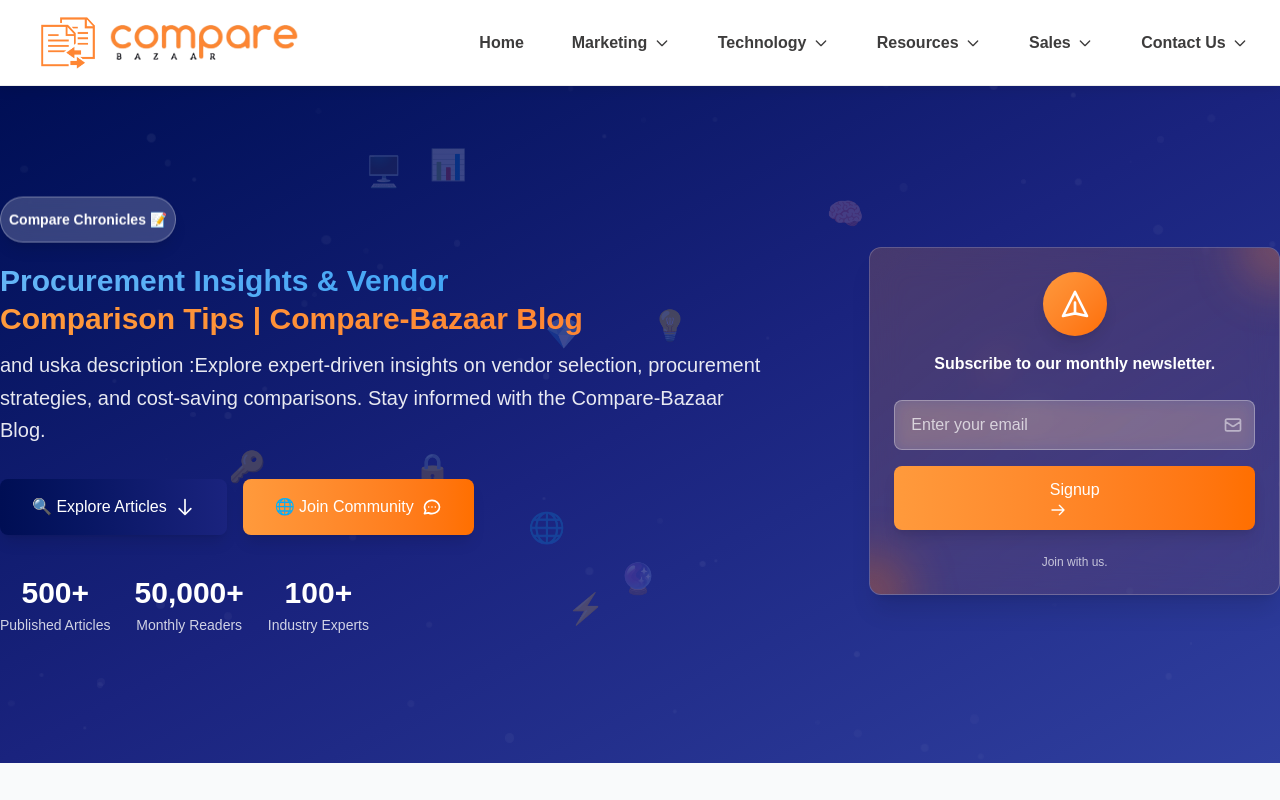
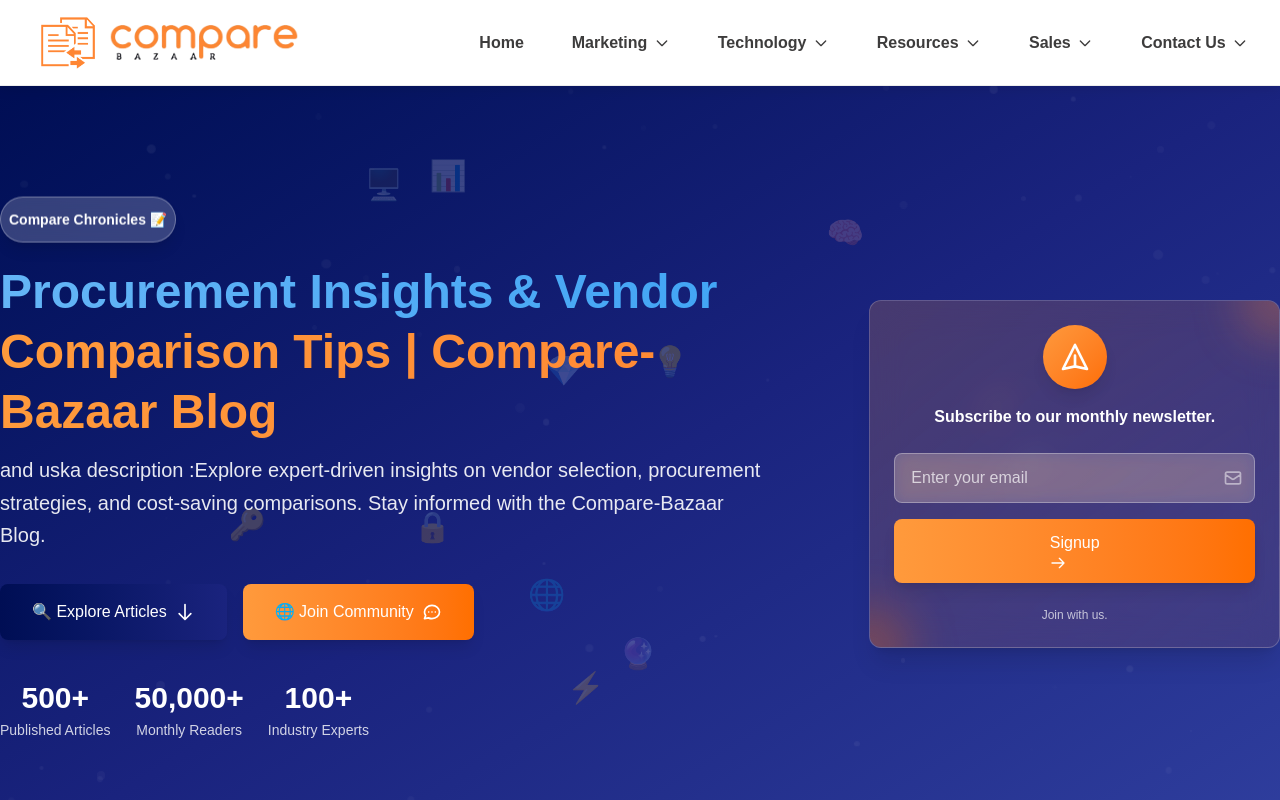
Before and after one commit to md-Gafrujama/blogs-compare-bazaar, a Next.js app: page / in a window 1280 px wide. Shown: the top 800 px of the page. Built offline with nearby package versions, Linux system fonts and the light colour scheme.

Commit message:
commit changes

```diff
--- a/src/components/Frontpage.jsx
+++ b/src/components/Frontpage.jsx
@@ -225,7 +225,7 @@
                     Compare Chronicles 📝
                   </span>
                 </div>
-                <h1 className="text-4xl sm:text-4xl md:text-3xl font-bold text-white mb-3 leading-tight">
+                <h1 className="text-4xl sm:text-5xl md:text-5xl font-bold text-white mb-3 leading-tight">
                   <span className="inline-block bg-gradient-to-r from-[#64b5f6] via-[#42a5f5] to-[#90caf9] bg-clip-text text-transparent animate-gradient">
                     Procurement Insights & Vendor
                   </span>{' '}
```
